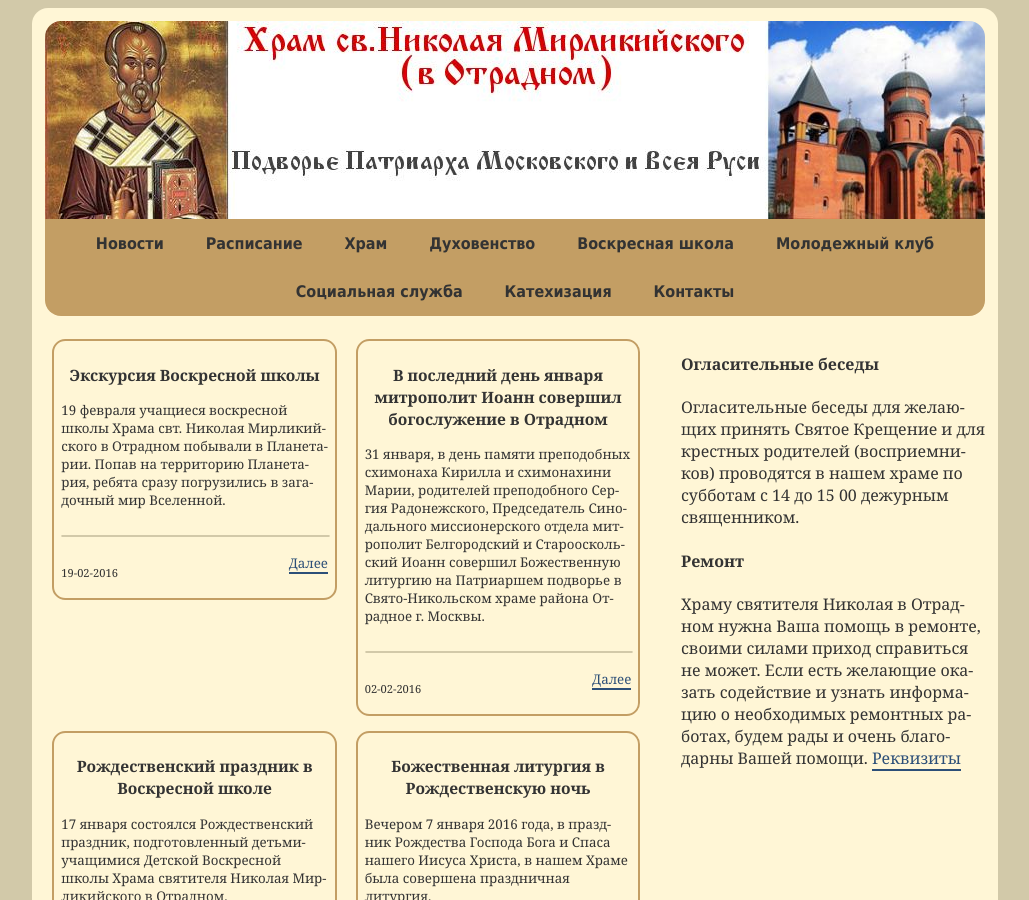
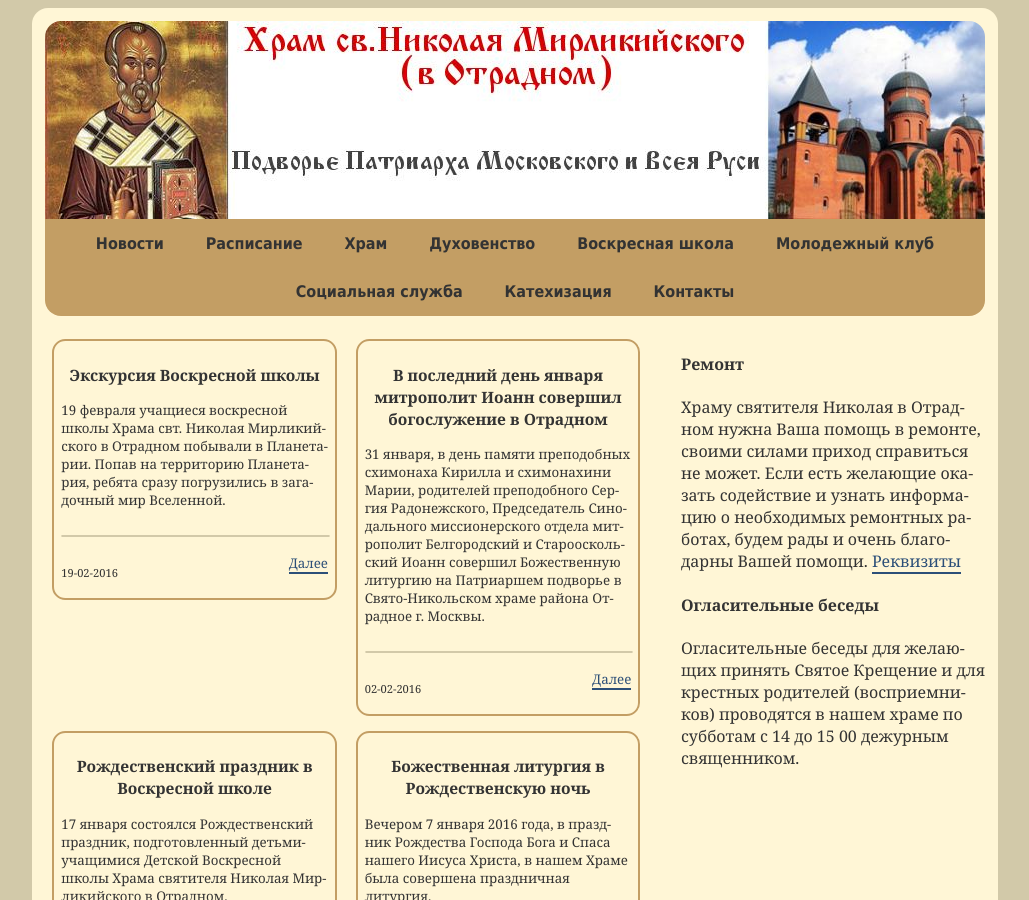
Before and after one commit to hramotradnoe/hramotradnoe.github.io, a Jekyll site: the page built from index.html, in a window 1280 px wide and 900 px high. Shown: the whole window, without its empty margins (125-1154 px from the left). Built offline with Jekyll 4.4.1, drawn with Linux system fonts in a browser that asks for light colours; Markdown is read by kramdown in place of the engine named in the settings; some of the changed lines change nothing that is shown.

Commit message:
Update ads.yml

```diff
--- a/_data/ads.yml
+++ b/_data/ads.yml
@@ -1,4 +1,4 @@
+- title       : Ремонт
+  description : Храму cвятителя Николая в Отрадном нужна Ваша помощь в ремонте, своими силами приход справиться не может. Если есть желающие оказать содействие и узнать информацию о необходимых ремонтных работах, будем рады и очень благодарны Вашей помощи. [Реквизиты](/posts/2011/12/help_for_church)
 - title     : Огласительные беседы
   description : Огласительные  беседы для желающих принять Святое Крещение и для крестных родителей (восприемников) проводятся в нашем храме по субботам с 14 до 15 00 дежурным священником.
-- title       : Ремонт
-  description : Храму cвятителя Николая в Отрадном нужна Ваша помощь в ремонте, своими силами приход справиться не может. Если есть желающие оказать содействие и узнать информацию о необходимых ремонтных работах, будем рады и очень благодарны Вашей помощи. [Реквизиты](/posts/2011/12/help_for_church)
```
